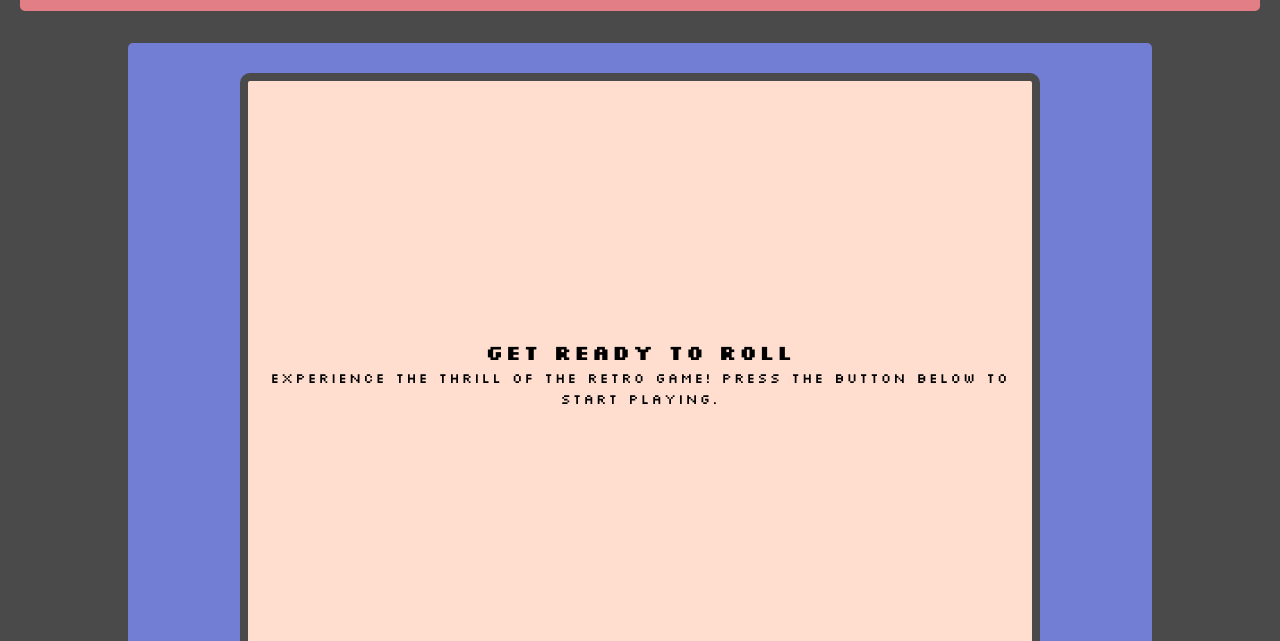
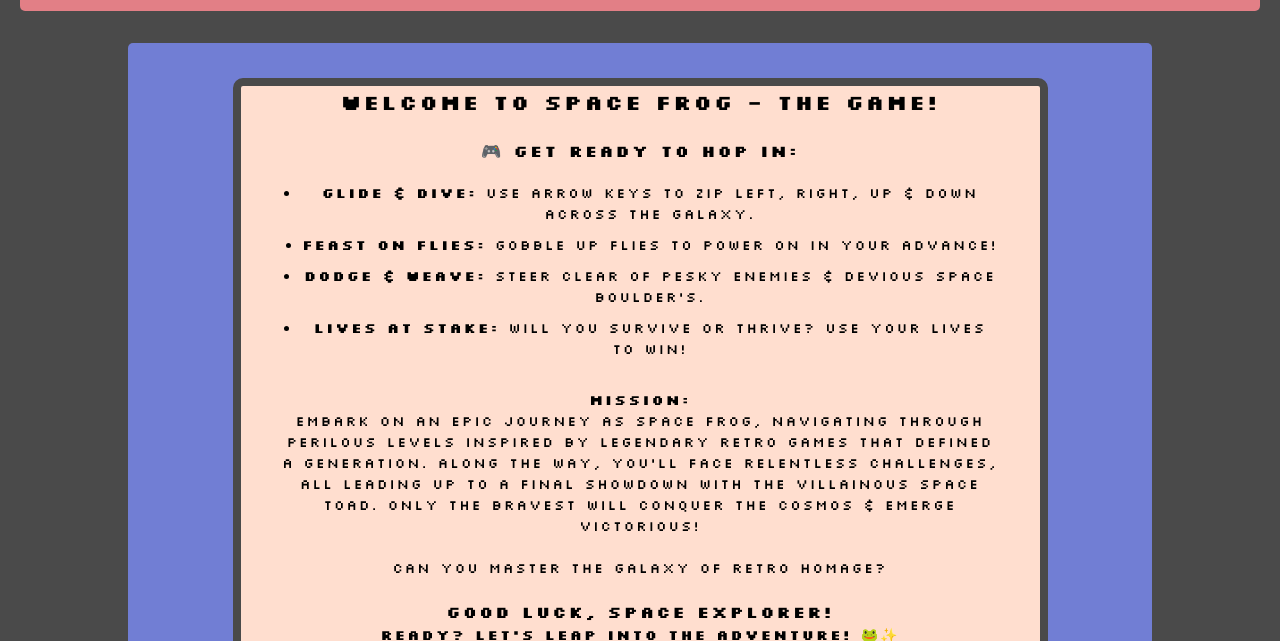
Before and after one commit to Thomas-Tomo/retro_game, a website: page index.html in a window 1280 px wide. Shown: the part 159-800 px from the top of the page. Drawn offline with Linux system fonts and the light colour scheme.

Commit message:
The rules and gameplay

```diff
--- a/css/index.css
+++ b/css/index.css
@@ -39,16 +39,32 @@ section {
 
 /*This is game screen */
 #game-area {
-  display: flex;
-  margin: 20px auto;
-  height: 600px;
-  max-width: 800px;
+  margin: 25px auto;
+  height: 615px;
+  max-width: 815px;
   background-color: var(--extra-color-1);
   border: 8px solid var(--grey);
   border-radius: 10px;
+}
+
+.game-info {
+  display: flex;
+  flex-direction: column;
   justify-content: center;
   align-items: center;
-  overflow: hidden;
+  width: 90%;
+  margin: 0 auto;
+}
+
+.custom-bullets {
+  display: flex;
+  flex-direction: column;
+  list-style-type: disc; /* Default bullet points */
+  padding-left: 20px; /* Adjust padding as needed */
+}
+
+.custom-bullets li {
+  margin-bottom: 10px; /* Add space between list items */
 }
 
 .game-play {
--- a/index.html
+++ b/index.html
@@ -9,22 +9,11 @@
   <link rel="stylesheet" href="css/style.css" />
   <link rel="stylesheet" href="css/index.css" />
 
-<!-- Favicon -->
-    <link
-      rel="apple-touch-icon"
-      sizes="64x64"
-      href="assets/favicon/main_big_bad_64x64.ico">
-    <link
-      rel="icon"
-      type="image/png"
-      sizes="32x32"
-      href="assets/favicon/main_big_bad_32x32.ico">
-    <link
-      rel="icon"
-      type="image/png"
-      sizes="16x16"
-      href="assets/favicon/main_big_bad_16x16.ico">
-<!-- Font Awesome -->
+  <!-- Favicon -->
+  <link rel="apple-touch-icon" sizes="64x64" href="assets/favicon/main_big_bad_64x64.ico">
+  <link rel="icon" type="image/png" sizes="32x32" href="assets/favicon/main_big_bad_32x32.ico">
+  <link rel="icon" type="image/png" sizes="16x16" href="assets/favicon/main_big_bad_16x16.ico">
+  <!-- Font Awesome -->
   <script src="https://kit.fontawesome.com/712db90352.js" crossorigin="anonymous"></script>
 </head>
 
@@ -40,7 +29,7 @@
         <div class="circle"></div>
       </div>
       <div class="title">
-        <h1 ><a id="spacefrog" href="/index.html">space frog</a></h1>
+        <h1><a id="spacefrog" href="/index.html">space frog</a></h1>
         <nav>
           <ul>
             <li>
@@ -72,11 +61,26 @@
       <section>
         <div id="game-area">
           <div class="game-info">
-            <h2>Get ready to Roll</h2>
-            <p>
-              Experience the thrill of the Retro Game! Press the button below
-              to start playing.
-            </p>
+            <h2>Welcome to Space Frog - The game!</h2>
+            <br>
+            <h3>🎮 Get Ready to Hop in:</h3>
+
+            <ul class="custom-bullets">
+              <li><b>Glide & Dive:</b> Use arrow keys to zip left, right, up & down across the galaxy.</li>
+              <li><b>Feast on Flies:</b> Gobble up flies to power on in your advance!</li>
+              <li><b>Dodge & Weave:</b> Steer clear of pesky enemies & devious space boulder's.</li>
+              <li><b>Lives at Stake:</b> Will you survive or thrive? use your lives to win!</li>
+            </ul>
+            <b>Mission:</b> Embark on an epic journey as Space Frog, navigating through perilous levels inspired by
+            legendary retro games that defined a generation. Along the way, you'll face relentless challenges, all
+            leading up to a final showdown with the villainous SPACE TOAD. Only the bravest will conquer the cosmos &
+            emerge victorious!
+            <br><br>
+            Can you master the galaxy of retro homage?
+            <br><br>
+            <h3>Good luck, space explorer!</h3>
+            <h4>Ready? Let’s leap into the adventure! 🐸✨</h4>
+            <p>⬇</p>
           </div>
           <div class="game-play">
             <img src="assets/images/test-img.webp" alt="test image" />
```
